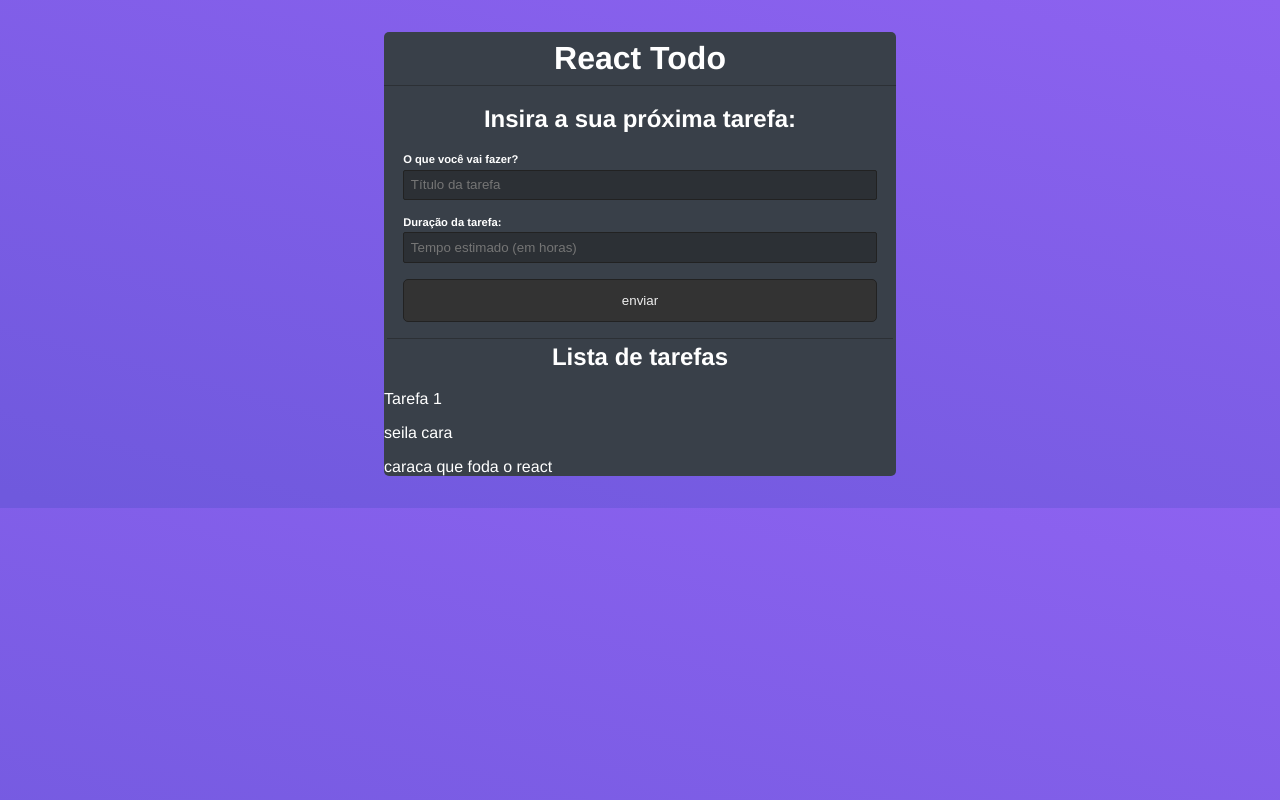
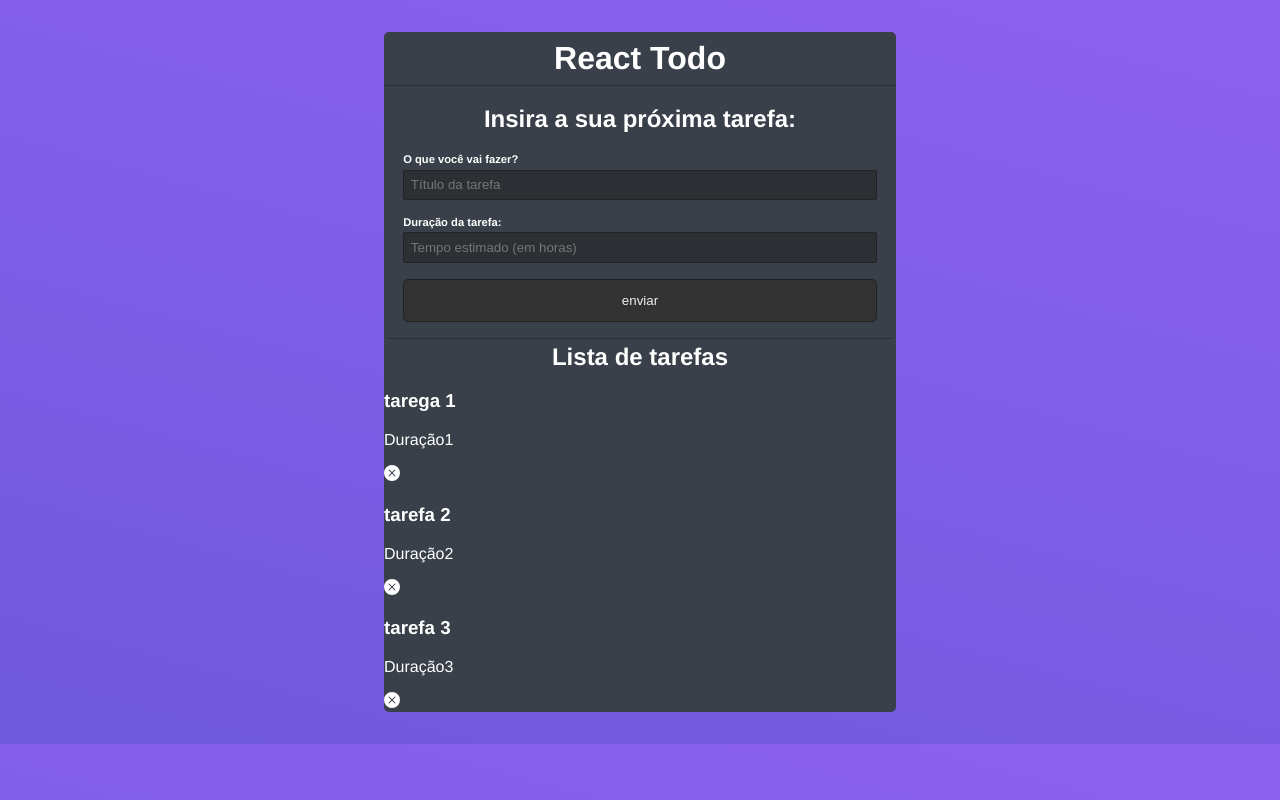
Before and after one commit to irving-Cesar/app-todo-list-react, a React (Create React App) app: page / in a window 1280 px wide. Built offline with nearby package versions, Linux system fonts and the light colour scheme; data requests are answered from the project's data file.

Commit message:
utilizando icons

```diff
--- a/data/db.json
+++ b/data/db.json
@@ -1,21 +1,21 @@
 {
   "todos": [
     {
-      "id": 0.7735241980982401,
-      "title": "Tarefa 1",
-      "time": "4",
+      "id": 0.883695402096007,
+      "title": "tarega 1",
+      "time": "1",
       "done": false
     },
     {
-      "id": 0.5319561905208992,
-      "title": "seila cara",
-      "time": "4",
+      "id": 0.025033863346988428,
+      "title": "tarefa 2",
+      "time": "2",
       "done": false
     },
     {
-      "id": 0.6468192692535406,
-      "title": "caraca que foda o react",
-      "time": "5",
+      "id": 0.367319670668802,
+      "title": "tarefa 3",
+      "time": "3",
       "done": false
     }
   ]
--- a/src/App.js
+++ b/src/App.js
@@ -1,7 +1,7 @@
 import './App.css';
 
 import { useState, useEffect } from 'react'
-import { BsTrash, BsBookMarkCheck, BsBookMarkCheckFill } from 'react-icons/bs'
+import { BsTrash, BsFillCheckCircleFill, BsXCircleFill } from 'react-icons/bs'
 
 const API = "http://localhost:5000";
 
@@ -56,6 +56,10 @@ function App() {
     setTime("");
   }
 
+  if (loading) {
+    return <p>Carregando...</p>
+  }
+
   return (
     <div className="App">
       <div className="todo-header">
@@ -99,7 +103,13 @@ function App() {
         {todos.length === 0 && <p style={{textAlign: "center"}}>Não há tarefas</p>}
         {todos.map((tarefa) => (
             <div className="tarefas" key={tarefa.id}>
-              <p>{tarefa.title}</p>
+              <h3>{tarefa.title}</h3>
+              <p>Duração{tarefa.time}</p>
+              <div className="actions">
+                <span>
+                  {!tarefa.done ? <BsXCircleFill /> : <BsFillCheckCircleFill />}
+                </span>
+              </div>
             </div>
           ))
         }
```
